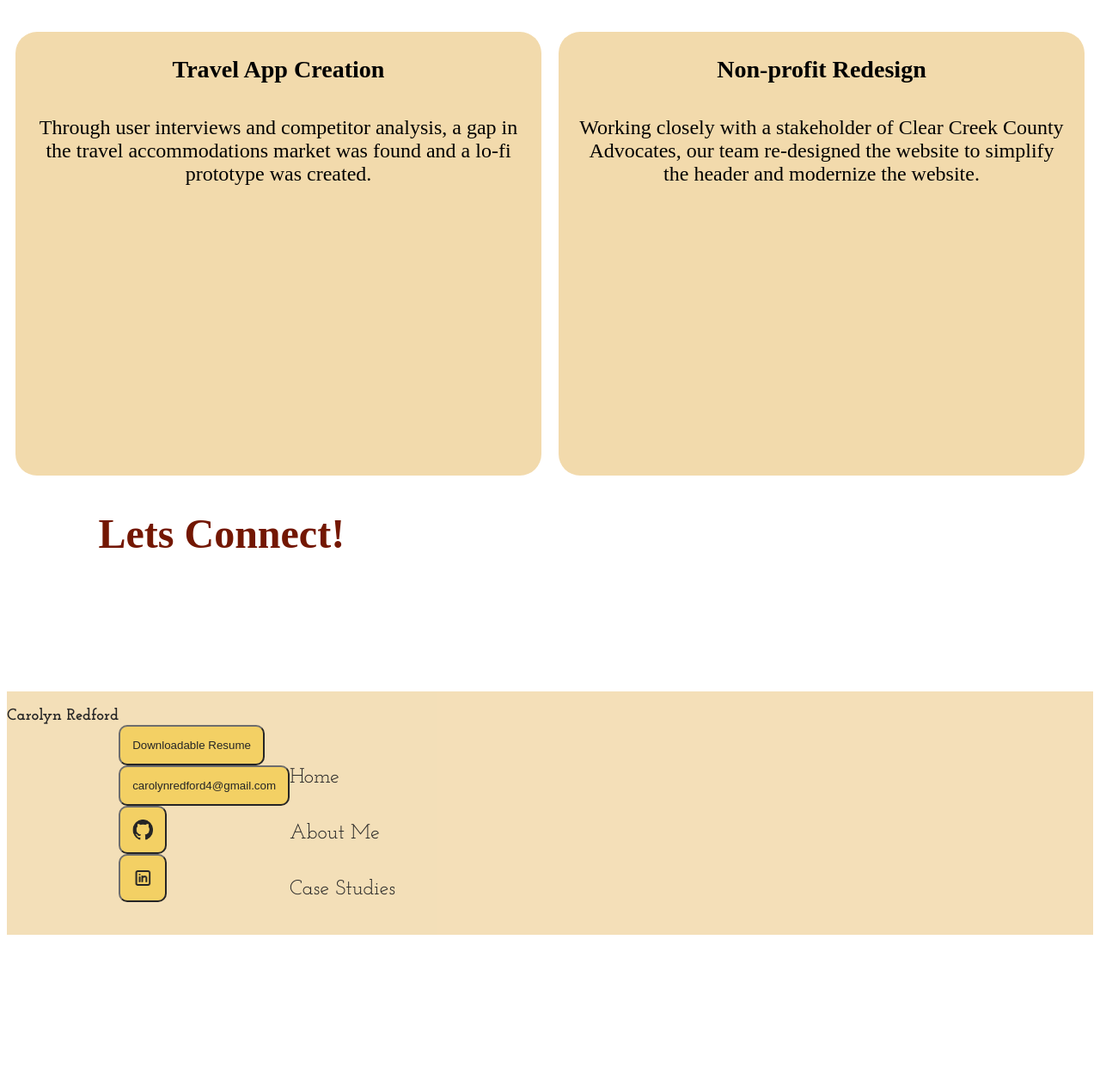
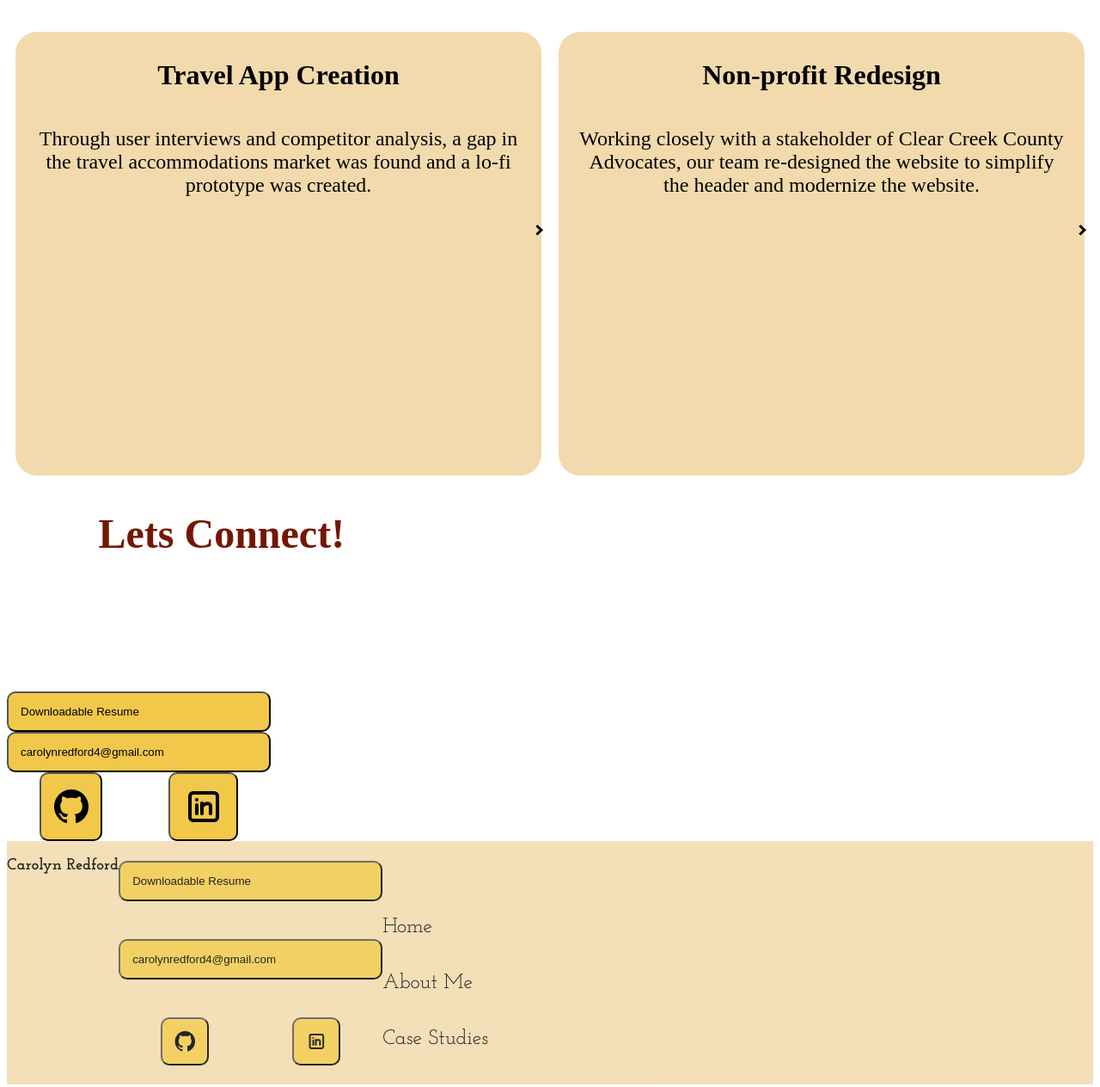
Before and after one commit to redthehead/UX_UI_HW_17, a plain HTML site: page index.html in a window 1280 px wide. Shown: the part 1156-2420 px from the top of the page at 86% size. Before the commit the page ends 2251 px from the top, so only its background shows below. Drawn offline with Linux system fonts and the light colour scheme; a web font is replaced by a local one.

Commit message:
More changes
Fixed some buttons and pictures

```diff
--- a/index.html
+++ b/index.html
@@ -54,6 +54,7 @@
                 travel accommodations market
                 was found and a lo-fi prototype was
                 created. </p>
+            <p><i class="arrow right"></i></p>
         </div>
         <div class="projectBox2">
             <h3 class="headerThree">Non-profit Redesign</h3>
@@ -62,6 +63,7 @@
                 Advocates, our team re-designed
                 the website to simplify the header and
                 modernize the website.</p>
+            <p><i class="arrow right"></i></p>
         </div>
     </section>
 </div>
@@ -71,8 +73,10 @@
 <section class="connect">
     <button class="button">Downloadable Resume</button>
     <button class="button">carolynredford4@gmail.com</button>
-    <button class="button"> <img id="socialButtons" src="Images/Github.png" atl="Github"> </button>
-    <button class="button"> <img id="socialButtons" src="Images/linkedIn.png" alt="LinkedIn"> </button>
+    <span class="socialButtons">
+        <button class="button"> <img id="socialButtons" src="Images/Github.png" atl="Github"> </button>
+        <button class="button"> <img id="socialButtons" src="Images/linkedIn.png" alt="LinkedIn"> </button>
+</span>
 </section>
 
 <!-- Footer -->
@@ -81,8 +85,10 @@
     <section class="connect">
         <button class="button">Downloadable Resume</button>
         <button class="button">carolynredford4@gmail.com</button>
-        <button class="button"> <img class="socialButtons" src="Images/Github.png" atl="Github"> </button>
-        <button class="button"> <img class="socialButtons" src="Images/linkedIn.png" alt="LinkedIn"> </button>
+        <span class="socialButtons">
+            <button class="button"> <img id="socialButtonGit" src="Images/Github.png" atl="Github"> </button>
+            <button class="button"> <img id="socialButtonLinked" src="Images/linkedIn.png" alt="LinkedIn"> </button>
+        </span>
     </section>
     <div class="footerNav">
         <p class="homeItemFoot">Home</p>
--- a/style.css
+++ b/style.css
@@ -1,4 +1,5 @@
 /* entire page */
+
 body {
    display: flex;
    flex-direction: column;
@@ -8,6 +9,7 @@ body {
 /* Homepage header section */
 
 /* Navigation */
+
 .navBar {
    display: flex;
    flex-direction: row;
@@ -26,6 +28,7 @@ body {
 }
 
  /* Header */
+
 header {
    background-color: #F2DAAC;
    opacity: 85%;
@@ -52,6 +55,7 @@ header {
 }
 
 /* About Me */
+
 .headerTwo {
    color: #731702;
    font-family: "Khula";
@@ -78,6 +82,7 @@ header {
    border-radius: 8%;
    display: flex;
    justify-content: flex-start;
+   margin: -15px;
 }
 #portrait{
    width: 400px;
@@ -125,7 +130,34 @@ header {
 }
 .headerThree {
    color: black;
+   font-size: 32px;
+   font-family: "Khula";
 }
+
+/*arrows*/
+
+.arrow {
+   border: solid black;
+   border-width: 0 3px 3px 0;
+   float: right;
+   padding: 3px;
+}
+.right {
+   transform: rotate(-45deg);
+   -webkit-transform: rotate(-45deg);
+ }
+ .left {
+   transform: rotate(135deg);
+   -webkit-transform: rotate(135deg);
+ }
+ .up {
+   transform: rotate(-135deg);
+   -webkit-transform: rotate(-135deg);
+ }
+ .down {
+   transform: rotate(45deg);
+   -webkit-transform: rotate(45deg);
+ }
 
 /*Lets Connect*/
 
@@ -138,16 +170,28 @@ header {
    flex-direction: column;
    justify-content: center;
    font: "Khula";
+   text-align: center;
 }
 .connect {
    display: flex;
-   display: table-column-group;
-   align-content: space-around;
+   flex-direction: column;
+   justify-content: space-around;
+   width: 307px;
 }
 .socialButtons {
+   display: flex;
+   flex-direction: row;
+   justify-content: space-around;
+}
+#socialButtonGit {
    height: 24px;
    width: 24px;
 }
+#socialButtonLinked {
+   height: 24px;
+   width: 24px;
+}
+
 
 /*Footer*/
 
@@ -166,8 +210,8 @@ footer {
    display: flex;
    flex-direction: column;
    justify-content: flex-end;
+}
 
-}
 .homeItemFoot,
 .aboutItemFoot,
 .caseItemFoot {
```
